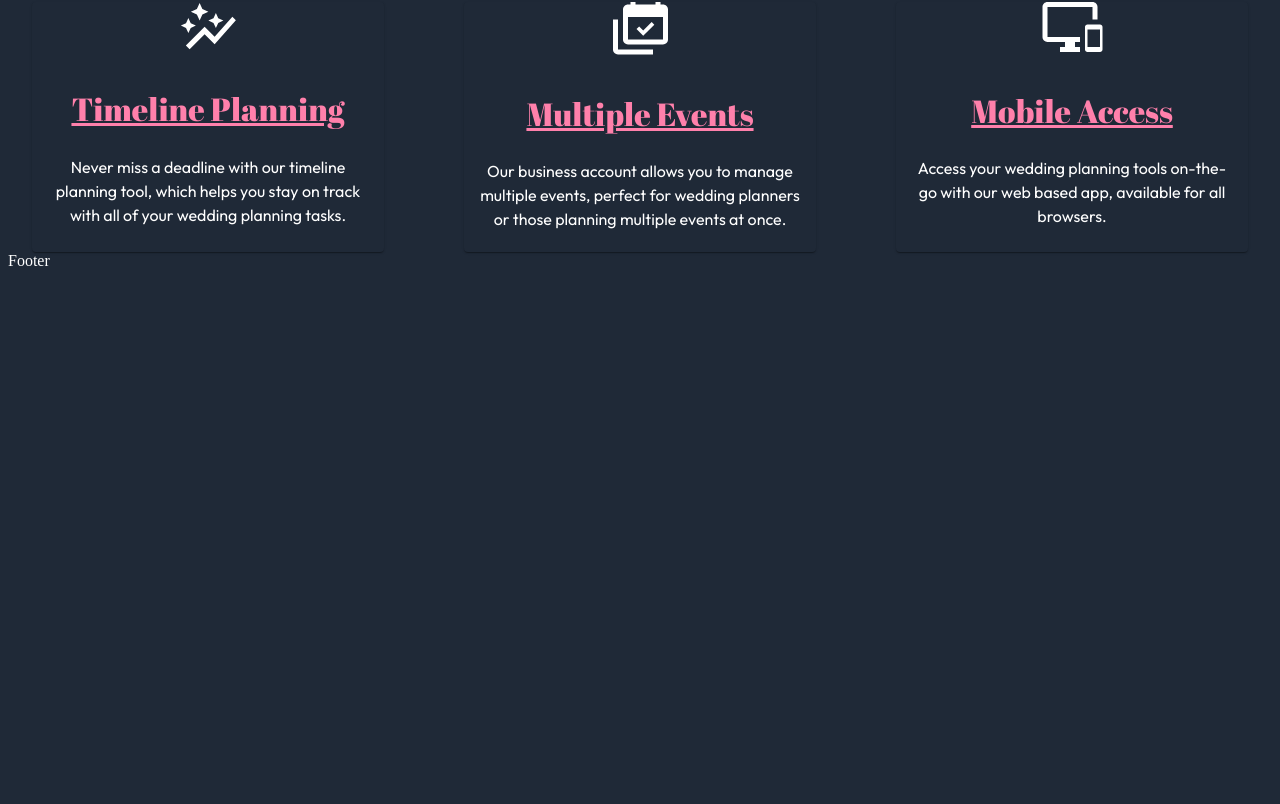
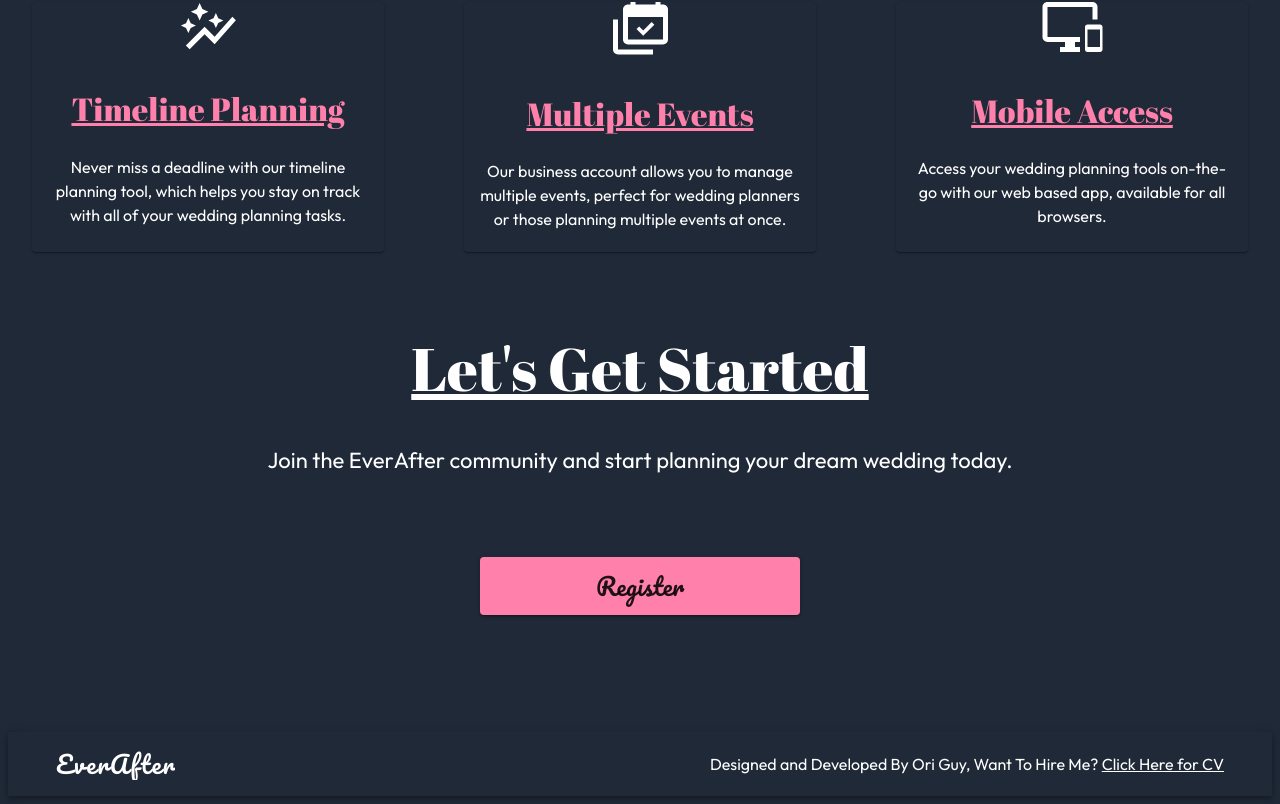
Before and after one commit to OriGuyUniqueDev/everAfterFrontMui, a React (Vite) app: page / in a window 1280 px wide. Shown: the part 1326-2130 px from the top of the page. Before the commit the page ends 1618 px from the top, so only its background shows below. Built offline with nearby package versions, Linux system fonts and the light colour scheme.

Commit message:
finished home landing page

```diff
--- a/src/components/HomePage/Footer/Footer.tsx
+++ b/src/components/HomePage/Footer/Footer.tsx
@@ -1,10 +1,32 @@
 /* eslint-disable @typescript-eslint/no-empty-interface */
+import { AppBar, Container, Toolbar, Stack, Typography } from "@mui/material";
 import { FunctionComponent } from "react";
+import { NavLink } from "react-router-dom";
 
 interface FooterProps {}
 
 const Footer: FunctionComponent<FooterProps> = () => {
-	return <div>Footer</div>;
+	return (
+		<AppBar position="relative" sx={{ bgcolor: "transparent" }}>
+			<Container maxWidth="xl">
+				<Toolbar>
+					<Stack gap={3} direction={"row"} justifyContent="space-between" alignItems={"center"} width={"100%"}>
+						<NavLink to={"/"}>
+							<Typography variant="h5" fontFamily={"Pacifico"} noWrap sx={{ letterSpacing: "0.1rem" }}>
+								EverAfter
+							</Typography>
+						</NavLink>
+						<Typography variant="body1" noWrap>
+							Designed and Developed By Ori Guy, Want To Hire Me?{" "}
+							<a style={{ textDecoration: "underline" }} href="/OriGuyResume.pdf" download>
+								Click Here for CV
+							</a>
+						</Typography>
+					</Stack>
+				</Toolbar>
+			</Container>
+		</AppBar>
+	);
 };
 
 export default Footer;
--- a/src/components/LandingPage/ContactSection/ContactSection.tsx
+++ b/src/components/LandingPage/ContactSection/ContactSection.tsx
@@ -1,10 +1,26 @@
 /* eslint-disable @typescript-eslint/no-empty-interface */
+import { Button, Stack, Typography } from "@mui/material";
 import { FunctionComponent } from "react";
+import ContentWrapper from "../components/ContentWrapper";
 
 interface ContactSectionProps {}
 
 const ContactSection: FunctionComponent<ContactSectionProps> = () => {
-	return <div>ContactSection</div>;
+	return (
+		<ContentWrapper heightPercentage="60svh" alignItemsPosition={"center"}>
+			<Stack width={"100%"} justifyContent={"top"} alignItems={"center"}>
+				<Typography marginBottom={5} marginTop={10} fontSize={{ xs: 56, md: 70, lg: 60 }} sx={{ textDecoration: "underline", textAlign: "center", width: "100%" }} variant="h2" color={"text.primary"}>
+					Let's Get Started
+				</Typography>
+				<Typography marginBottom={10} fontSize={22} sx={{ textDecoration: "", textAlign: "center", width: "100%" }} variant="body1" color={"text.primary"}>
+					Join the EverAfter community and start planning your dream wedding today.{" "}
+				</Typography>
+				<Button sx={{ fontFamily: "Pacifico", fontWeight: "100", width: "20rem", textTransform: "none", fontSize: 24 }} size={"large"} variant="contained" color="secondary">
+					Register
+				</Button>
+			</Stack>
+		</ContentWrapper>
+	);
 };
 
 export default ContactSection;
--- a/src/components/LandingPage/LandingPageHome/LandingPageHome.tsx
+++ b/src/components/LandingPage/LandingPageHome/LandingPageHome.tsx
@@ -11,7 +11,7 @@ const LandingPageHome: FunctionComponent<LandingPageHomeProps> = () => {
 		<>
 			<HeroSection />
 			<FeaturesSection />
-			{/* <ContactSection /> */}
+			<ContactSection />
 		</>
 	);
 };
--- a/src/components/LandingPage/components/ContentWrapper.tsx
+++ b/src/components/LandingPage/components/ContentWrapper.tsx
@@ -4,11 +4,12 @@ import React, { FunctionComponent } from "react";
 interface ContentWrapperProps {
 	children: React.ReactNode;
 	alignItemsPosition: string;
+	heightPercentage?: string;
 }
 
-const ContentWrapper: FunctionComponent<ContentWrapperProps> = ({ children, alignItemsPosition }) => {
+const ContentWrapper: FunctionComponent<ContentWrapperProps> = ({ children, alignItemsPosition, heightPercentage }) => {
 	return (
-		<Container sx={{ minHeight: "92svh", display: "flex", alignItems: { alignItemsPosition } }} maxWidth={"xl"}>
+		<Container sx={{ minHeight: heightPercentage ? heightPercentage : "92svh", display: "flex", alignItems: { alignItemsPosition } }} maxWidth={"xl"}>
 			{children}
 		</Container>
 	);
```
